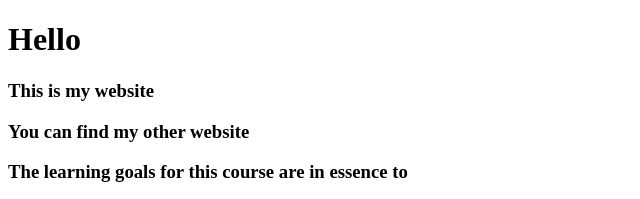
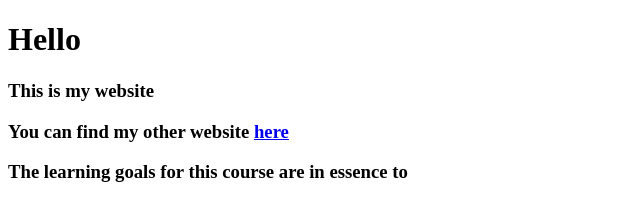
Before and after one commit to modaralgayal/lapio-website, a plain HTML site: page index.html in a window 1280 px wide. Shown: the top 199 px of the page, 0-640 px from the left. Drawn offline with Linux system fonts and the light colour scheme; files whose address does not match are found by name.

Commit message:
Part 3, add sixth exercise

```diff
--- a/index.html
+++ b/index.html
@@ -11,7 +11,7 @@
   <h1> Hello </h1>
   <h3> This is my website </h3>
 
-  <h3> You can find my other website <a> </a> </h3>
+  <h3> You can find my other website <a href='new-website.html' target='_blank'> here </a> </h3>
 
 
   <h3>The learning goals for this course are in essence to</h3>
```
